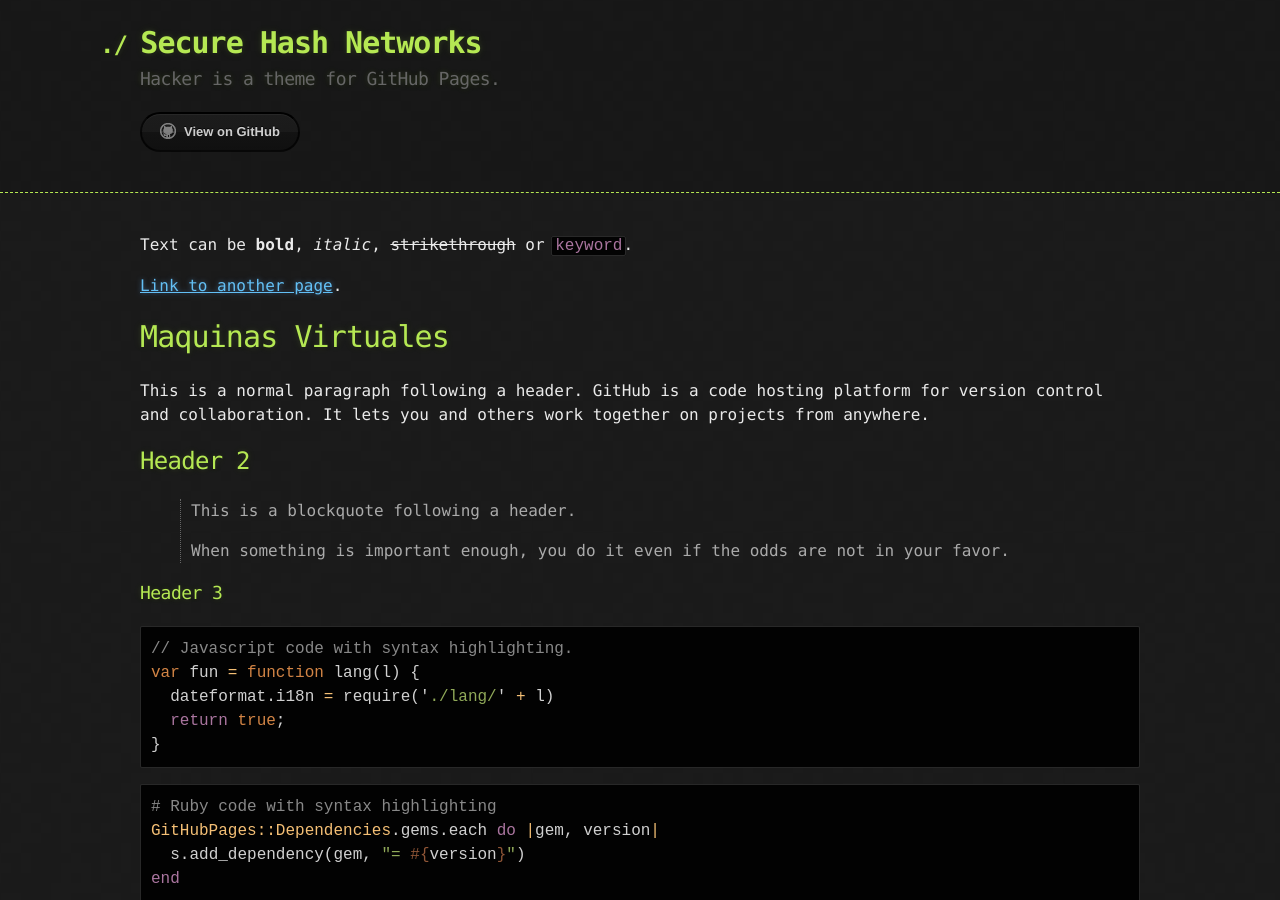
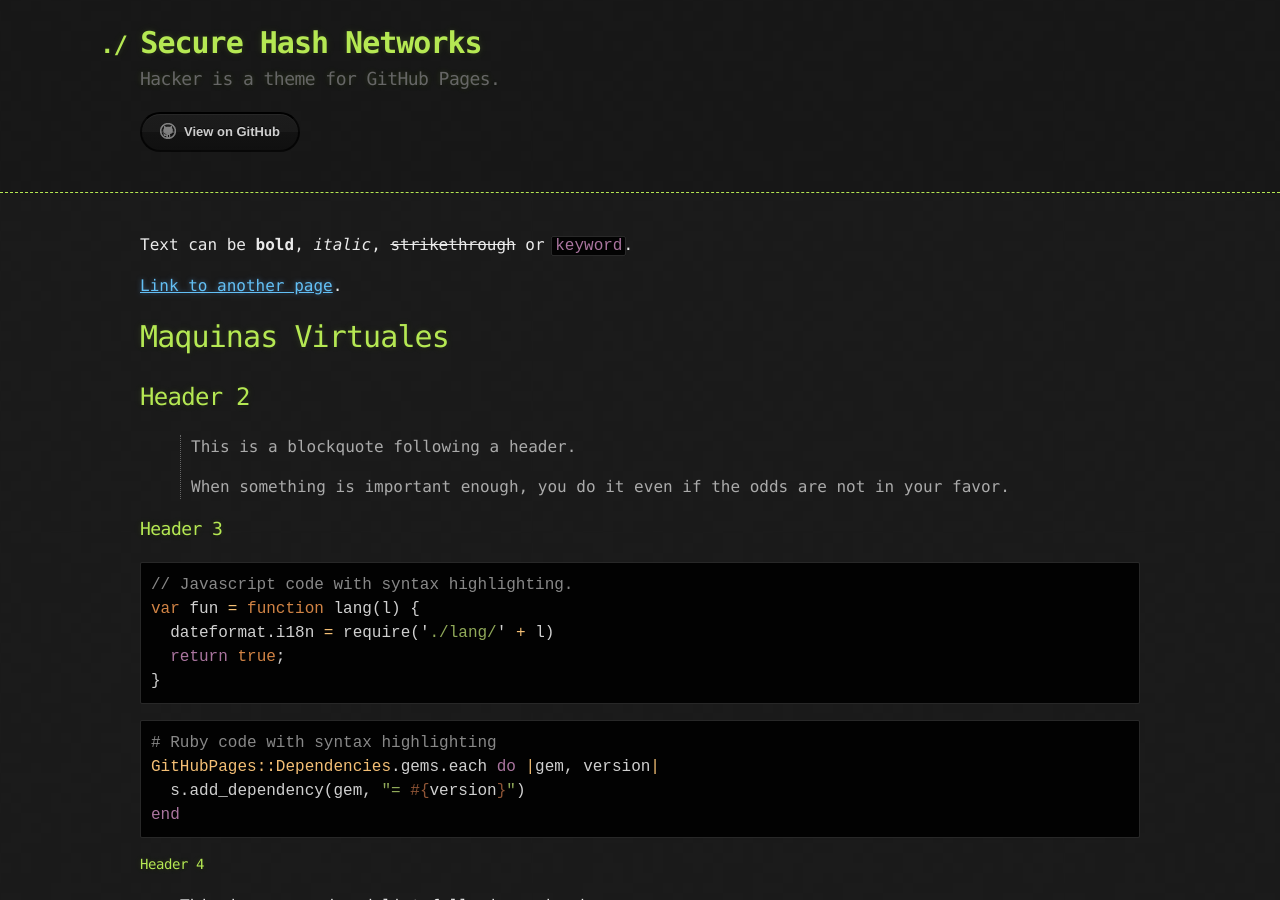
Before and after one commit to securehashnetworks/securehashnetworks.github.io, a Jekyll site: the page built from index.md, in a window 1280 px wide and 900 px high. Built offline with Jekyll 4.4.1, drawn with Linux system fonts in a browser that asks for light colours.

Commit message:
confirmar

```diff
--- a/index.md
+++ b/index.md
@@ -9,7 +9,7 @@ Text can be **bold**, _italic_, ~~strikethrough~~ or `keyword`.
 
 # Maquinas Virtuales
 
-This is a normal paragraph following a header. GitHub is a code hosting platform for version control and collaboration. It lets you and others work together on projects from anywhere.
+
 
 ## Header 2
 
```
